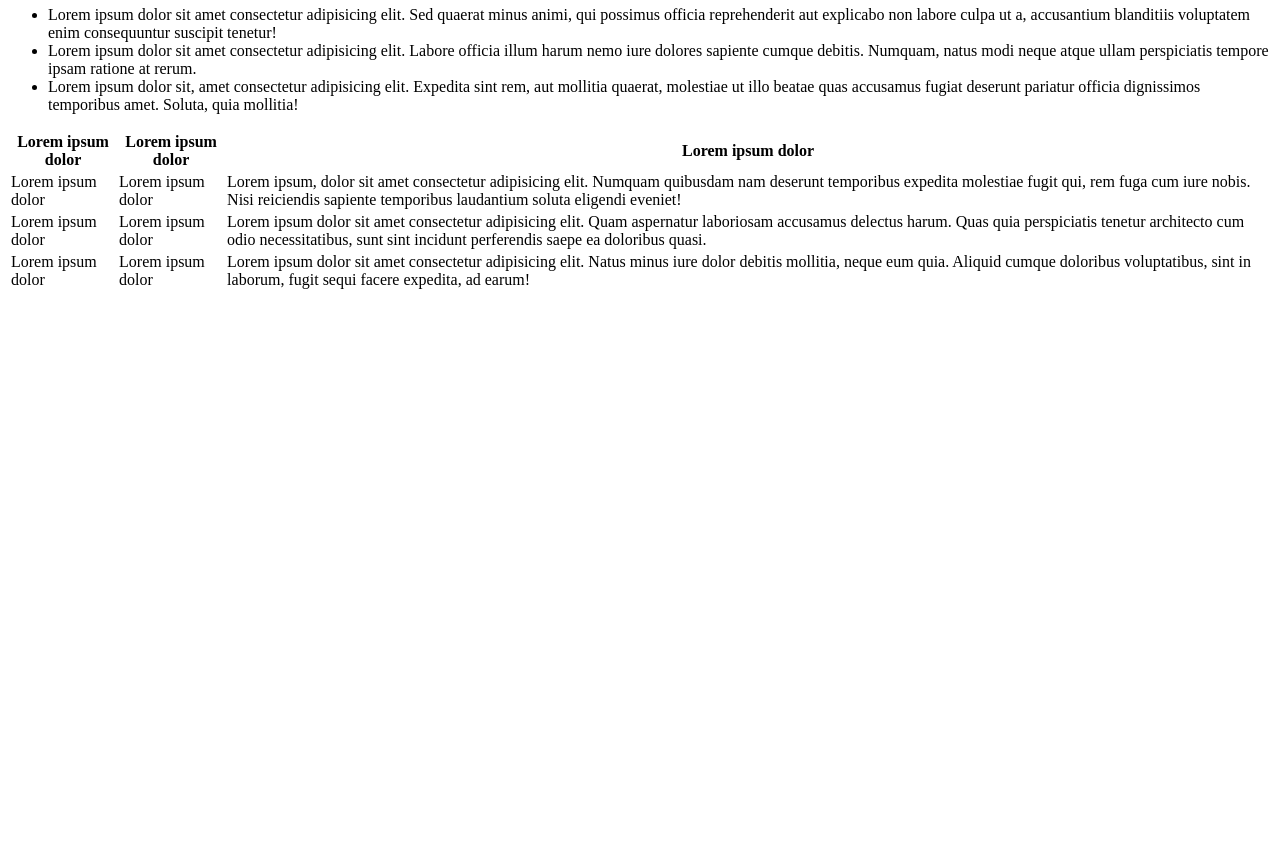
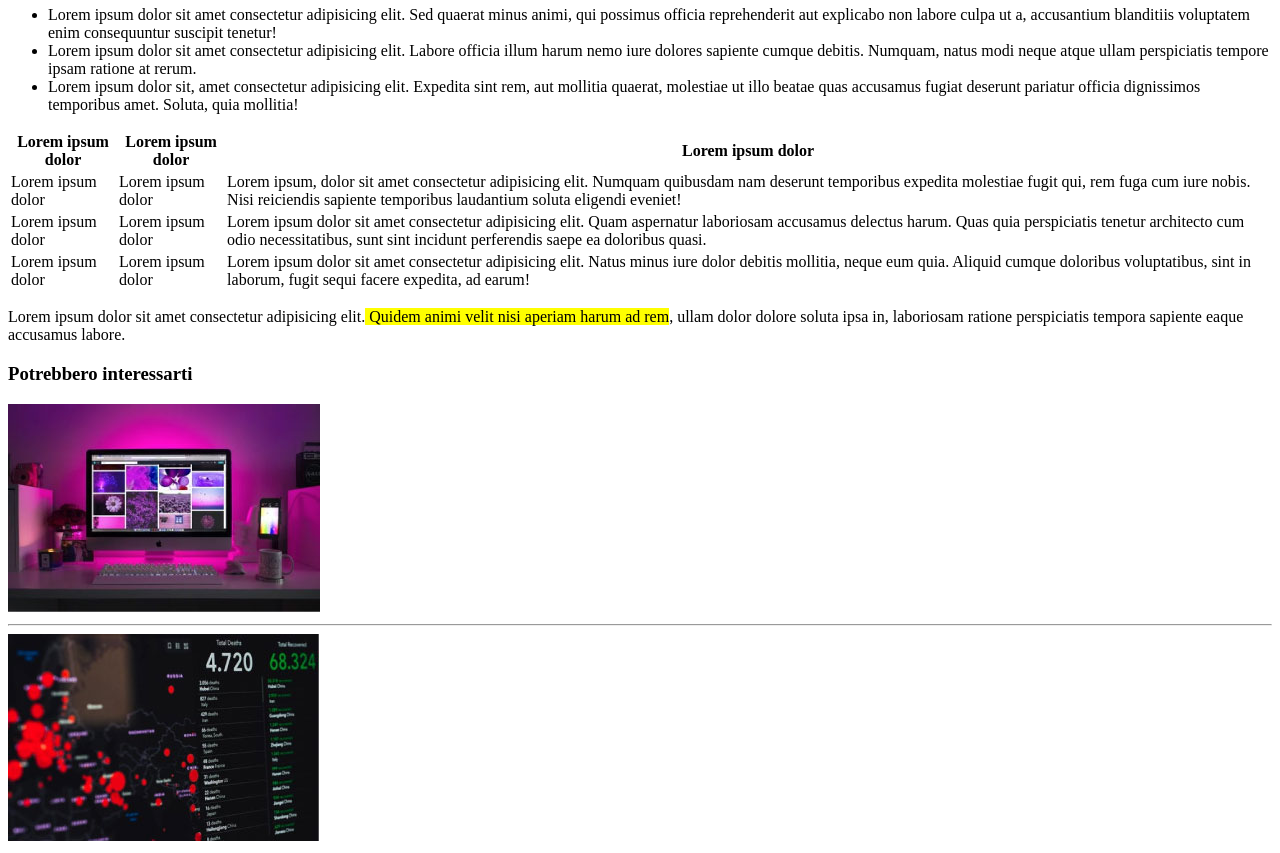
Before and after one commit to DGONNE/html-css-booleaner, a plain HTML site: page index.html in a window 1280 px wide. Shown: the part 951-1804 px from the top of the page. Before the commit the page ends 1251 px from the top, so only its background shows below. Drawn offline with Linux system fonts and the light colour scheme.

Commit message:
feat: footer

```diff
--- a/index.html
+++ b/index.html
@@ -66,9 +66,18 @@
         </tbody>
 
      </table>
-     </div>
+    </main>
+    <footer>
+      <div>
+        <p>Lorem ipsum dolor sit amet consectetur adipisicing elit.<mark> Quidem animi velit nisi aperiam harum ad rem</mark>, ullam dolor dolore soluta ipsa in, laboriosam ratione perspiciatis tempora sapiente eaque accusamus labore.</p>
+        <h3 class="h3-color">Potrebbero interessarti</h3>
+      </div>
+      <div class="footer-images">
+        <img src="monitor.jpg">
+        <hr>
+        <img src="graph.jpg">
 
-    </main>
-
+      </div>
+    </footer>
 </body>
 </html>
```
